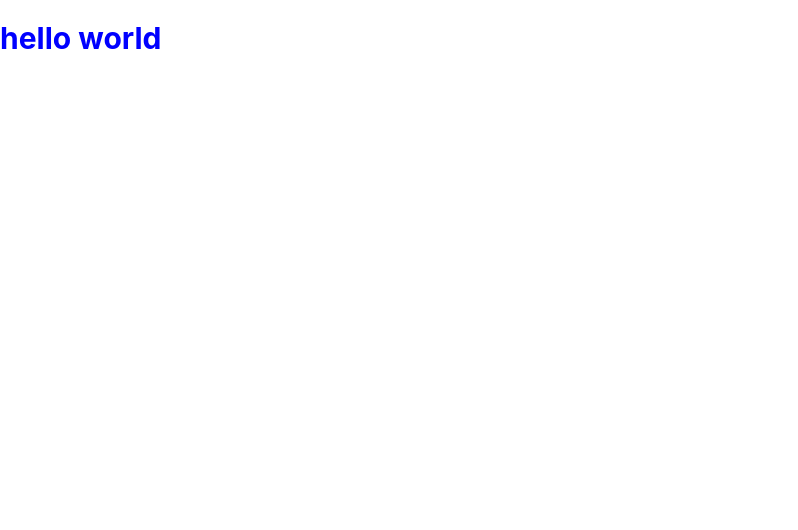
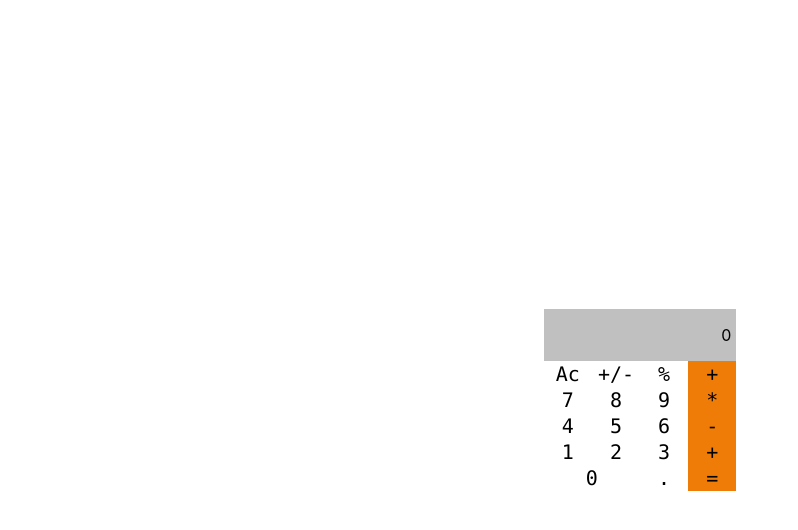
Before and after one commit to ifeanyi305/mathApp, a React (Create React App) app: page / in a window 1280 px wide. Shown: the top 530 px of the page, without its empty margins (0-798 px from the left). Built offline with nearby package versions, Linux system fonts and the light colour scheme.

Commit message:
setup calcuclator interface

```diff
--- a/src/App.js
+++ b/src/App.js
@@ -1,11 +1,11 @@
 import React, { Component } from 'react';
-
+import CalcInterface from './components/calculator';
 
 // eslint-disable-next-line
 class App extends Component {
   render() {
     return (
-      <h1 className="h1">hello world</h1>
+      <CalcInterface />
     );
   }
 }
--- /dev/null
+++ b/src/components/calculator.js
@@ -0,0 +1,38 @@
+import React from 'react';
+
+class CalcInterface extends React.Component { // eslint-disable-line
+  render() {
+    return (
+      <section>
+        <div className="calc-container">
+          <div className="header">
+            <p className="p-tag">0</p>
+          </div>
+          <div className="calc-buttons">
+            <button type="button">Ac</button>
+            <button type="button">+/-</button>
+            <button type="button">%</button>
+            <button type="button" className="color">+</button>
+            <button type="button">7</button>
+            <button type="button">8</button>
+            <button type="button">9</button>
+            <button type="button" className="color">*</button>
+            <button type="button">4</button>
+            <button type="button">5</button>
+            <button type="button">6</button>
+            <button type="button" className="color">-</button>
+            <button type="button">1</button>
+            <button type="button">2</button>
+            <button type="button">3</button>
+            <button type="button" className="color">+</button>
+            <button type="button" className="span">0</button>
+            <button type="button">.</button>
+            <button type="button" className="color">=</button>
+          </div>
+        </div>
+      </section>
+    );
+  }
+}
+
+export default CalcInterface;
--- a/src/index.css
+++ b/src/index.css
@@ -26,7 +26,60 @@ code {
     monospace;
 }
 
-.h1 {
-  font-size: 30px;
-  color: blue;
+section {
+  display: flex;
+  justify-content: center;
+  align-items: center;
+  min-height: 100vh;
 }
+
+.calc-container {
+  background-color: silver;
+}
+
+.header {
+  background-color: silver;
+  display: flex;
+  justify-content: flex-end;
+}
+
+.p-tag {
+  padding-right: 5px;
+}
+
+.calc-buttons {
+  display: grid;
+  grid-template-columns: 1fr 1fr 1fr 1fr;
+}
+
+.span {
+  grid-column: span 2;
+}
+
+button {
+  border: none;
+  background-color: white;
+  font-size: 20px;
+  cursor: pointer;
+  font-family:
+    source-code-pro,
+    Menlo,
+    Monaco,
+    Consolas,
+    'Courier New',
+    monospace;
+}
+
+button:hover {
+  background-color: rgb(240, 124, 8);
+  color: #fff;
+}
+
+.color {
+  background-color: rgb(240, 124, 8);
+}
+
+.color:hover {
+  background-color: #fff;
+  color: rgb(240, 124, 8);
+}
```
